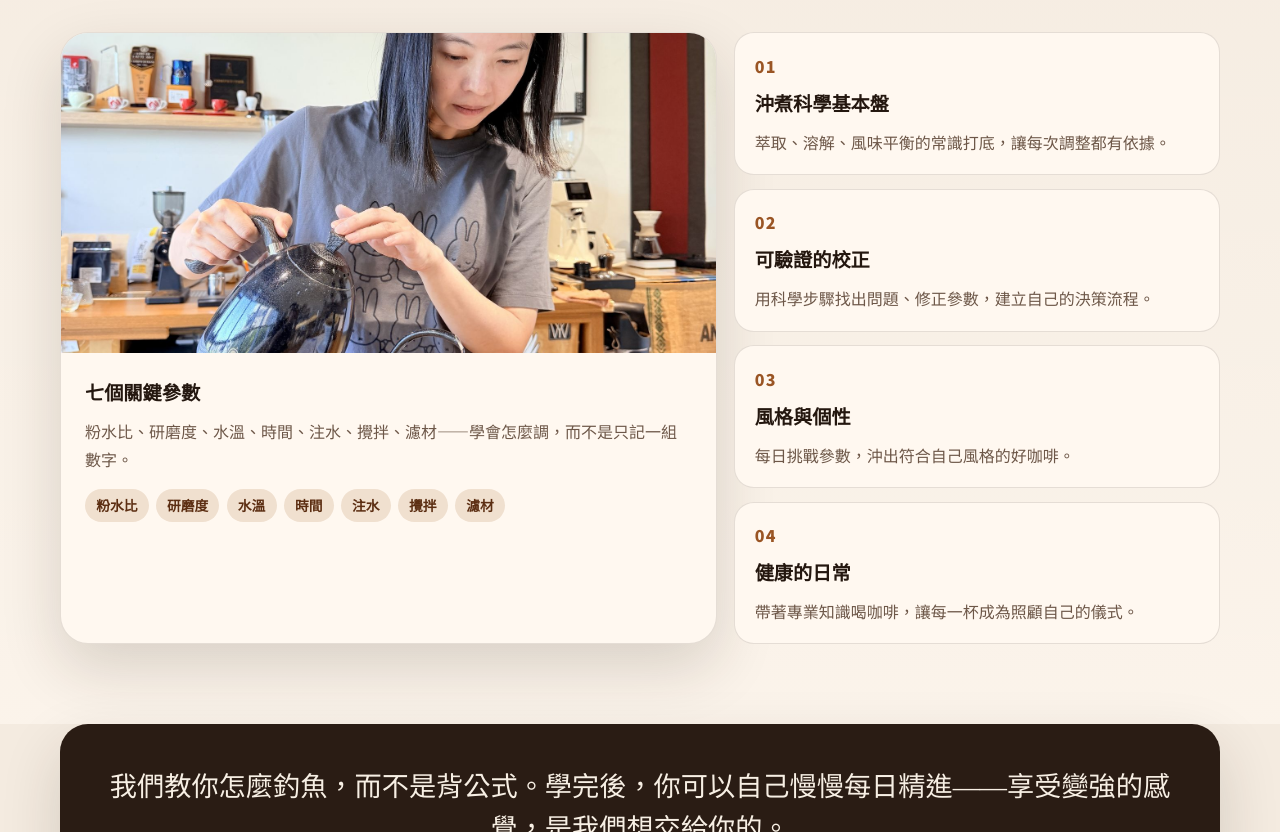
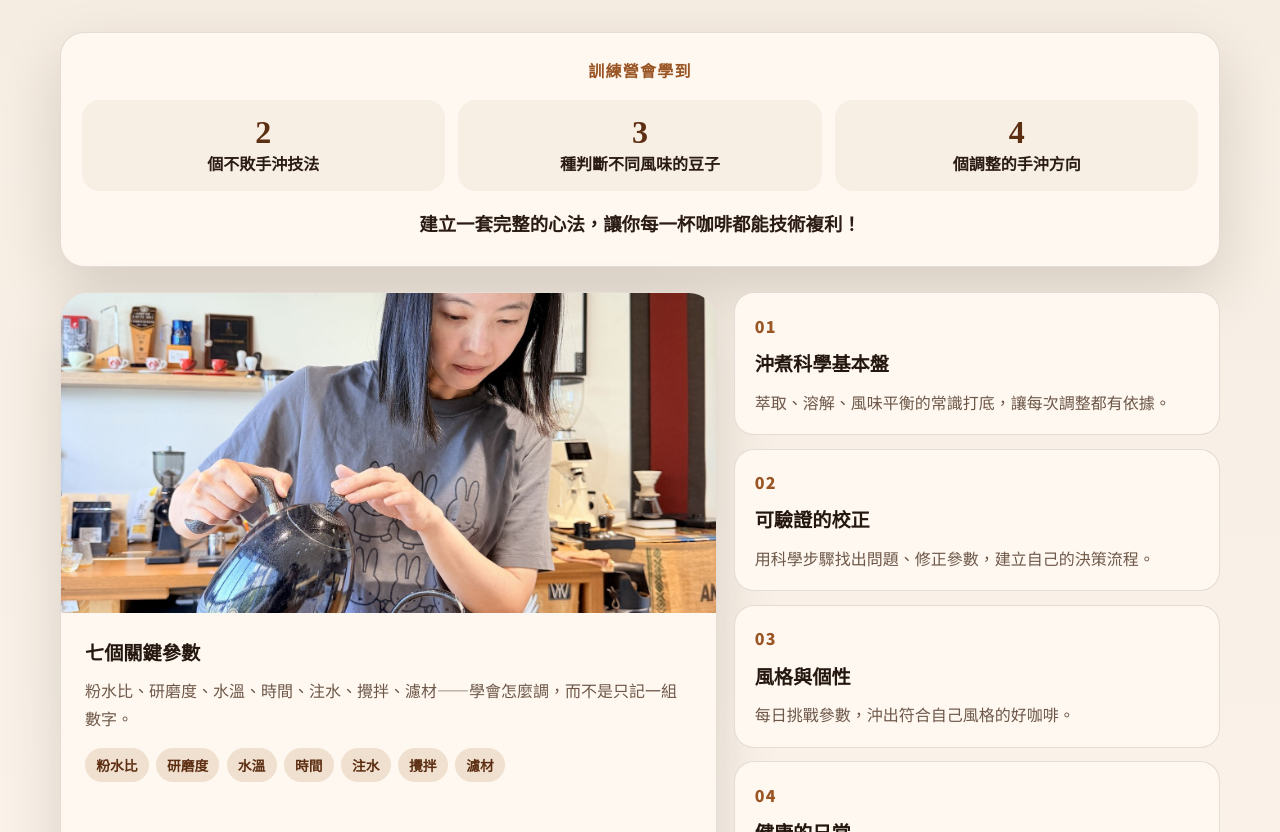
Before and after one commit to tsglee/coffee-beginner-course, a plain HTML site: page index.html in a window 1280 px wide. Shown: the part 2677-3509 px from the top of the page. Drawn offline with Linux system fonts and the light colour scheme.

Commit message:
Add training-camp outcomes to the landing page
Show two techniques, three flavor judgments, four adjustment directions, and the compounding method line.

```diff
--- a/index.html
+++ b/index.html
@@ -134,6 +134,17 @@
           <h2>你會學到什麼</h2>
           <p class="section-lead">以沖煮科學打底，掌握七個關鍵參數；課堂重手沖實作與風味調整，先喝再講，真正做得出來。</p>
         </div>
+
+        <div class="camp-outcomes" aria-label="訓練營會學到">
+          <p class="camp-kicker">訓練營會學到</p>
+          <ul class="camp-list">
+            <li><span>2</span>個不敗手沖技法</li>
+            <li><span>3</span>種判斷不同風味的豆子</li>
+            <li><span>4</span>個調整的手沖方向</li>
+          </ul>
+          <p class="camp-close">建立一套完整的心法，讓你每一杯咖啡都能技術複利！</p>
+        </div>
+
         <div class="learn-layout">
           <article class="feature-card">
             <img src="images/lulu-studio-web.jpg" alt="教室中的手沖與磨豆設備" width="1600" height="1600" loading="lazy" />
--- a/styles.css
+++ b/styles.css
@@ -381,3 +381,54 @@ h2 { margin: 0 0 .75rem; font-family: var(--serif); font-size: clamp(1.7rem, 3.2
     gap: 0.55rem;
   }
 }
+
+.camp-outcomes {
+  margin: 0 0 1.6rem;
+  padding: 1.4rem 1.3rem 1.5rem;
+  border-radius: 24px;
+  background: var(--cream);
+  border: 1px solid var(--line);
+  box-shadow: var(--shadow);
+  text-align: center;
+}
+.camp-kicker {
+  margin: 0 0 1rem;
+  color: var(--accent);
+  font-weight: 800;
+  letter-spacing: 0.08em;
+}
+.camp-list {
+  list-style: none;
+  margin: 0;
+  padding: 0;
+  display: grid;
+  grid-template-columns: repeat(3, 1fr);
+  gap: 0.85rem;
+}
+.camp-list li {
+  margin: 0;
+  padding: 1rem 0.7rem;
+  border-radius: 18px;
+  background: #f7efe4;
+  color: var(--espresso);
+  font-weight: 700;
+  line-height: 1.45;
+}
+.camp-list span {
+  display: block;
+  margin-bottom: 0.25rem;
+  font-family: var(--serif);
+  font-size: 2rem;
+  color: var(--accent-deep);
+  line-height: 1;
+}
+.camp-close {
+  margin: 1.15rem 0 0;
+  font-family: var(--serif);
+  font-size: 1.15rem;
+  color: var(--espresso);
+  font-weight: 700;
+}
+@media (max-width: 860px) {
+  .camp-list { grid-template-columns: 1fr; }
+}
```
